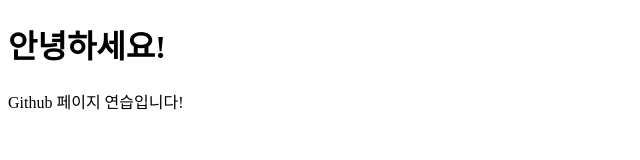
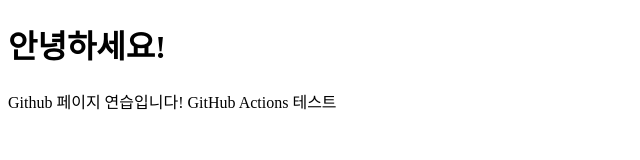
Before and after one commit to numpy-ai/numpy-ai.github.io, a plain HTML site: page index.html in a window 1280 px wide. Shown: the whole page, without its empty margins (0-640 px from the left). Drawn offline with Linux system fonts and the light colour scheme.

Commit message:
github actions test

```diff
--- a/index.html
+++ b/index.html
@@ -9,5 +9,6 @@
     <h1>안녕하세요!</h1>
 
     Github 페이지 연습입니다!
+    GitHub Actions 테스트
 </body>
 </html>
```
